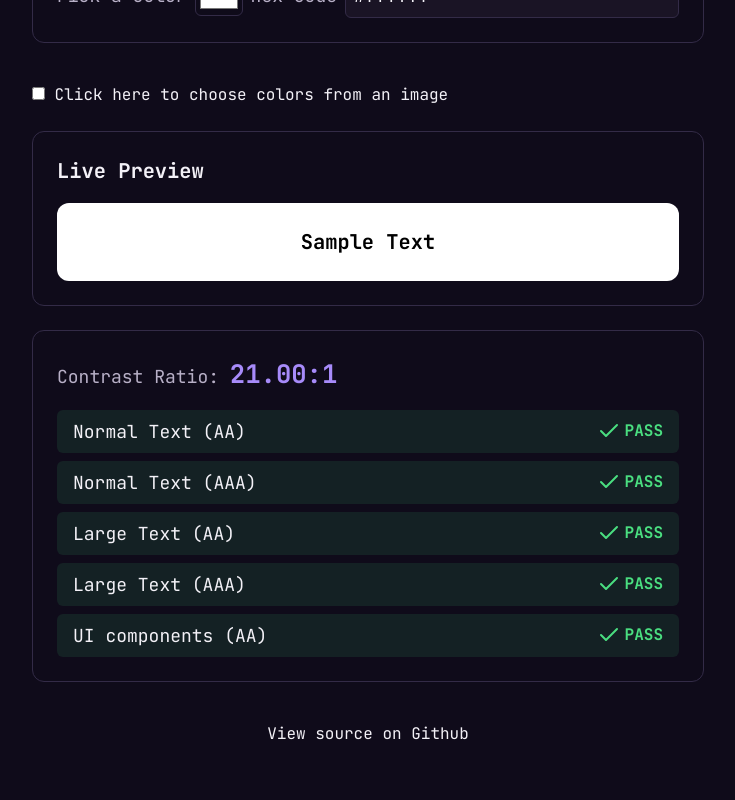
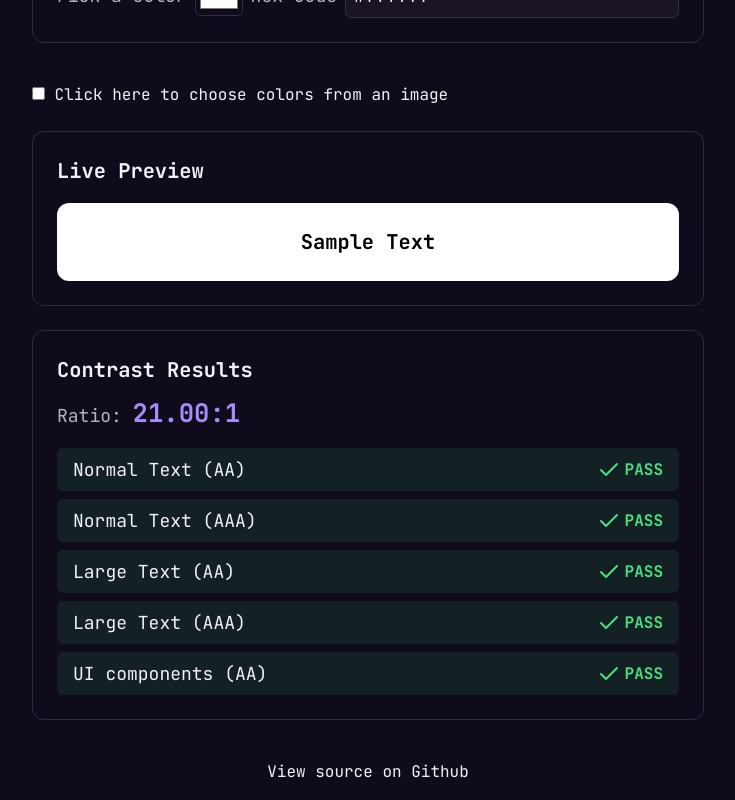
Before and after one commit to vbenedeto/a11y-contrast-checker, a Next.js app: page / in a window 1280 px wide. Shown: the part 467-1267 px from the top of the page, without its empty margins (272-1007 px from the left). Before the commit the page ends 1229 px from the top, so only its background shows below. Built offline with nearby package versions, Linux system fonts and the light colour scheme.

Commit message:
feat: implement aria-live into ColorPreview and ResultsPanel components

```diff
--- a/src/components/ColorPreview.tsx
+++ b/src/components/ColorPreview.tsx
@@ -31,6 +31,17 @@ const PreviewBox = styled.div<{ $currentBg: string, $currentFg: string }>`
   }
 `
 
+const VisuallyHiddenLiveRegion = styled.div`
+  position: absolute;
+  width: 1px;
+  height: 1px;
+  margin: -1px;
+  overflow: hidden;
+  clip: rect(0, 0, 0, 0);
+  white-space: nowrap;
+  border: 0;
+`
+
 export function ColorPreview({ foregroundHex, backgroundHex}: ColorPreviewProps) {
   return (
     <Section>
@@ -43,6 +54,10 @@ export function ColorPreview({ foregroundHex, backgroundHex}: ColorPreviewProps)
       >
         <p aria-hidden="true">Sample Text</p>
       </PreviewBox>
+
+      <VisuallyHiddenLiveRegion aria-live="polite">
+        {`Text color set to ${foregroundHex}. Background color set to ${backgroundHex}.`}
+      </VisuallyHiddenLiveRegion>
     </Section>
   )
 }
--- a/src/components/ResultBadge.tsx
+++ b/src/components/ResultBadge.tsx
@@ -27,15 +27,27 @@ const StatusGroup = styled.span<{ $passed: boolean }>`
   color: ${({ theme, $passed }) => ($passed ? theme.colors.pass : theme.colors.fail)};
 `;
 
+const VisuallyHiddenStatus = styled.span`
+  position: absolute;
+  width: 1px; height: 1px;
+  padding: 0; margin: -1px;
+  overflow: hidden;
+  clip: rect(0, 0, 0, 0);
+  white-space: nowrap;
+  border: 0;
+`;
 
 export function ResultBadge({ label, passed }: ResultBadgeProps) {
   return (
     <BadgeRow $passed={passed}>
-      <Label>{label}</Label>
-      <StatusGroup $passed={passed}>
+      <Label aria-hidden="true">{label}</Label>
+      <StatusGroup $passed={passed} aria-hidden="true">
         {passed ? <Check aria-hidden="true" /> : <X aria-hidden="true" />}
         {passed ? 'PASS' : 'FAIL'}
       </StatusGroup>
+      <VisuallyHiddenStatus>
+        {`${label}: ${passed ? 'Pass' : 'Fail'}`}
+      </VisuallyHiddenStatus>
     </BadgeRow>
   );
 }
--- a/src/components/ResultsPanel.tsx
+++ b/src/components/ResultsPanel.tsx
@@ -9,6 +9,10 @@ const Panel = styled.section`
   display: flex;
   flex-direction: column;
   gap: ${({ theme }) => theme.spacing.sm};
+
+  h3 {
+    font-size: ${({ theme }) => theme.fontSizes.lg};
+  }
 `;
 
 const RatioDisplay = styled.p`
@@ -46,10 +50,11 @@ export function ResultsPanel({ result }: { result : ContrastResult | null}) {
   }
 
   return (
-    <Panel aria-live="polite" aria-label="Contrast check results">
+    <Panel aria-live="polite">
+      <h3>Contrast Results</h3>
       <RatioDisplay>
-        <RatioLabel>Contrast Ratio: </RatioLabel>
-        <RatioValue>{result.ratio.toFixed(2)}:1</RatioValue>
+        <RatioLabel>Ratio: </RatioLabel>
+        <RatioValue aria-label="Ratio:">{result.ratio.toFixed(2)}:1</RatioValue>
 
       </RatioDisplay>
       <ResultBadge label="Normal Text (AA)" passed={result.normalTextAA} />
```
